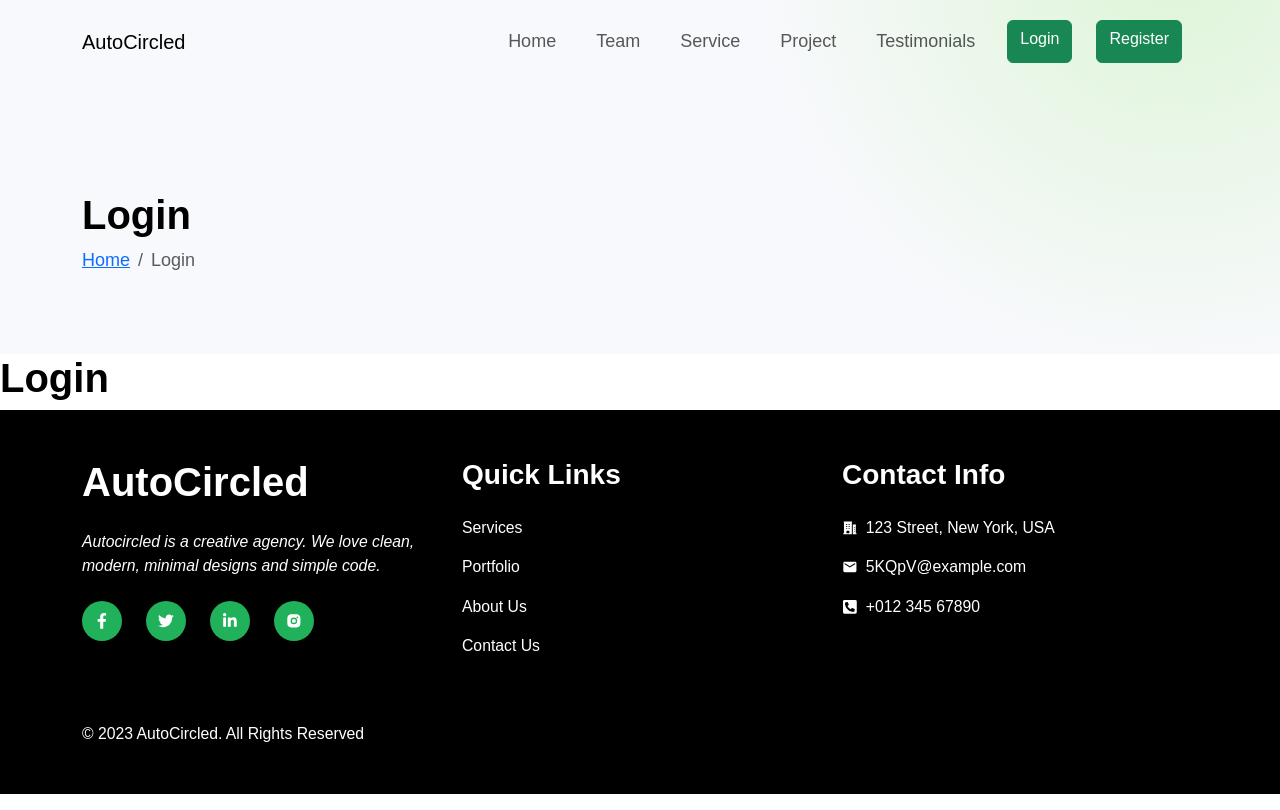
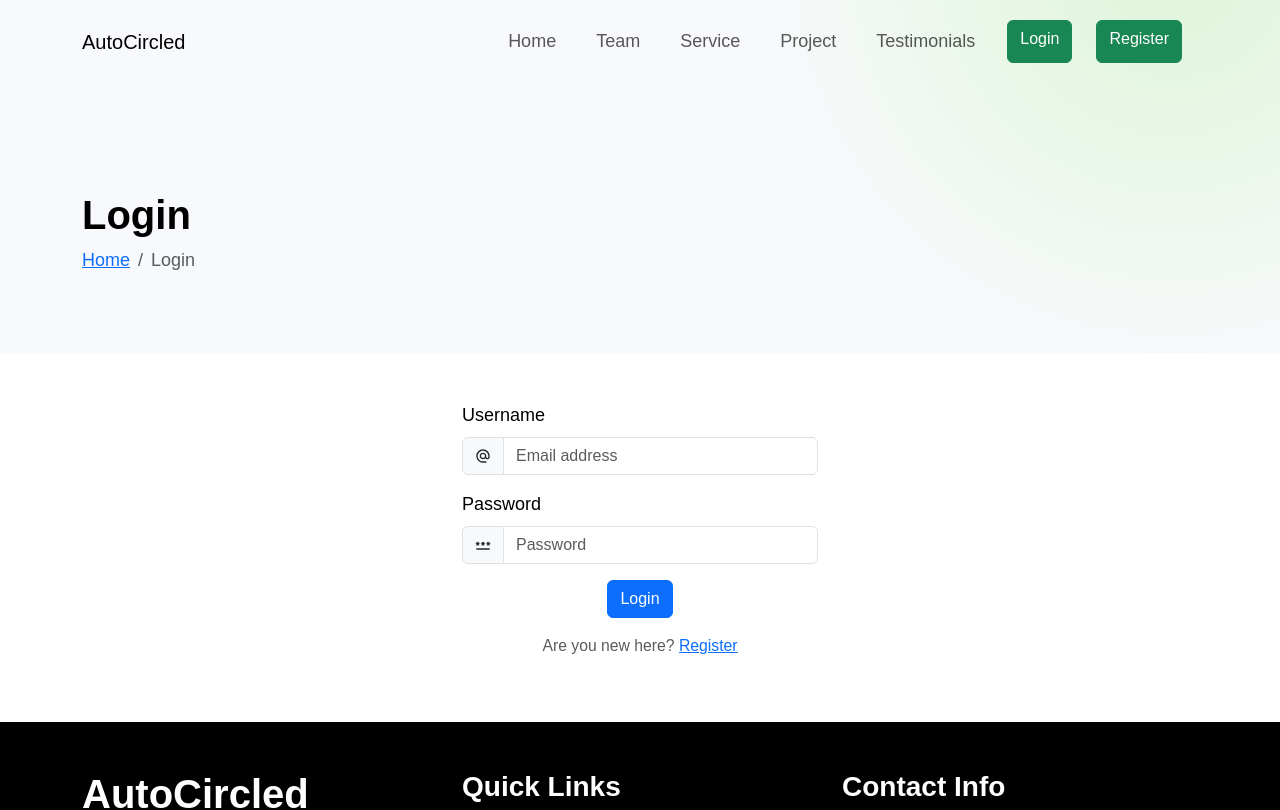
Before and after one commit to autocircled/module-14-assignment, a React (Vite) app: page /login in a window 1280 px wide. Shown: the top 810 px of the page. Built offline with nearby package versions, Linux system fonts and the light colour scheme.

Commit message:
login form done

```diff
--- a/package.json
+++ b/package.json
@@ -11,11 +11,13 @@
   },
   "dependencies": {
     "bootstrap": "^5.3.2",
+    "formik": "^2.4.5",
     "react": "^18.2.0",
     "react-bootstrap": "^2.9.1",
     "react-dom": "^18.2.0",
     "react-icons": "^4.12.0",
-    "react-router-dom": "^6.18.0"
+    "react-router-dom": "^6.18.0",
+    "yup": "^1.3.2"
   },
   "devDependencies": {
     "@types/react": "^18.2.15",
--- /dev/null
+++ b/src/components/LoginForm.jsx
@@ -0,0 +1,80 @@
+import { useState } from 'react';
+import { Container } from 'react-bootstrap';
+import Button from 'react-bootstrap/Button';
+import Col from 'react-bootstrap/Col';
+import Form from 'react-bootstrap/Form';
+import InputGroup from 'react-bootstrap/InputGroup';
+import Row from 'react-bootstrap/Row';
+import { MdAlternateEmail, MdOutlinePassword } from "react-icons/md";
+import { Link } from 'react-router-dom';
+
+
+const LoginForm = () => {
+
+    const [validated, setValidated] = useState(false);
+
+    const handleSubmit = (event) => {
+        event.preventDefault();
+        console.log(event.tar);
+        const form = event.currentTarget;
+        if (form.checkValidity() === false) {
+
+            event.stopPropagation();
+        }
+
+        setValidated(true);
+    };
+
+    return (
+        <section className='login-form py-5'>
+            <Form noValidate validated={validated} onSubmit={handleSubmit}>
+                <Container>
+                    <Row className="mb-3 justify-content-center">
+                        <Form.Group as={Col} md="4" controlId="email">
+                            <Form.Label>Username</Form.Label>
+                            <InputGroup hasValidation>
+                                <InputGroup.Text><MdAlternateEmail /></InputGroup.Text>
+                                <Form.Control
+                                    type="email"
+                                    placeholder="Email address"
+                                    aria-describedby="email"
+                                    required
+                                />
+                                <Form.Control.Feedback type="invalid">
+                                    Email address is required
+                                </Form.Control.Feedback>
+                            </InputGroup>
+                        </Form.Group>
+                    </Row>
+                    <Row className="mb-3 justify-content-center">
+                        <Form.Group as={Col} md="4" controlId="password">
+                            <Form.Label>Password</Form.Label>
+                            <InputGroup hasValidation>
+                                <InputGroup.Text><MdOutlinePassword /></InputGroup.Text>
+                                <Form.Control
+                                    type="password"
+                                    placeholder="Password"
+                                    aria-describedby="password"
+                                    required
+                                />
+                                <Form.Control.Feedback type="invalid">
+                                    Password is required
+                                </Form.Control.Feedback>
+                            </InputGroup>
+                        </Form.Group>
+                    </Row>
+                    <Row className="mb-3 justify-content-center">
+                        <Form.Group as={Col} md="4" className='text-center'>
+                            <Button type="submit">Login</Button>
+                        </Form.Group>
+                        <Form.Text className='text-center mt-3'>
+                            Are you new here? <Link to="/register">Register</Link>
+                        </Form.Text>
+                    </Row>
+                </Container>
+            </Form>
+        </section>
+    );
+}
+
+export default LoginForm
--- a/src/pages/LoginPage.jsx
+++ b/src/pages/LoginPage.jsx
@@ -1,15 +1,14 @@
 import AppNavBar from '../components/AppNavBar'
 import BreadcrumbList from '../components/Breadcrumb'
 import Footer from '../components/Footer'
+import LoginForm from '../components/LoginForm'
 
 const LoginPage = () => {
     return (
         <>
             <AppNavBar />
             <BreadcrumbList page="Login" />
-            <div>
-                <h1>Login</h1>
-            </div>
+            <LoginForm />
             <Footer />
 
 
```
Also changed, not shown: 1 other file (tests, documents, lock files or other folders).
